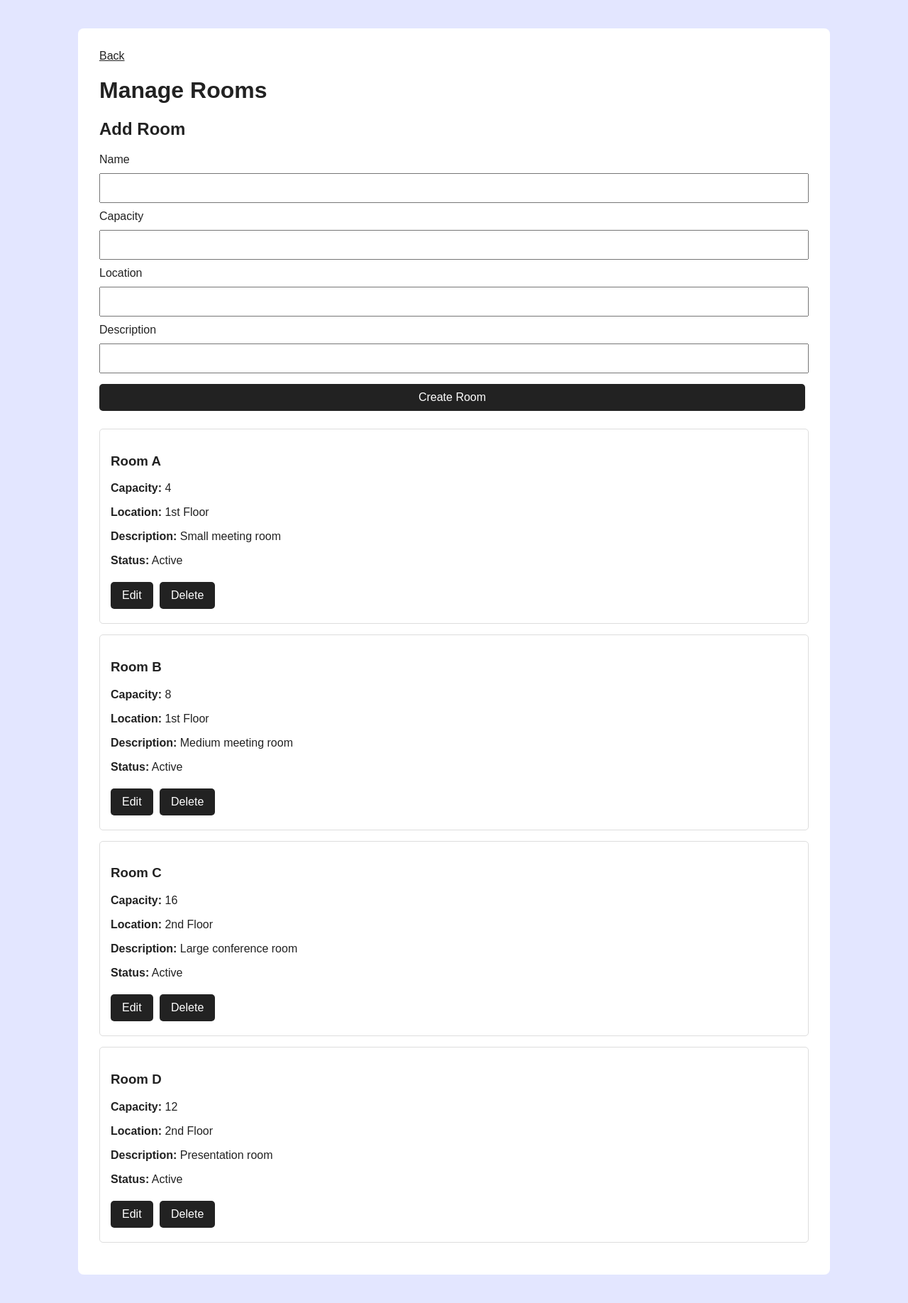
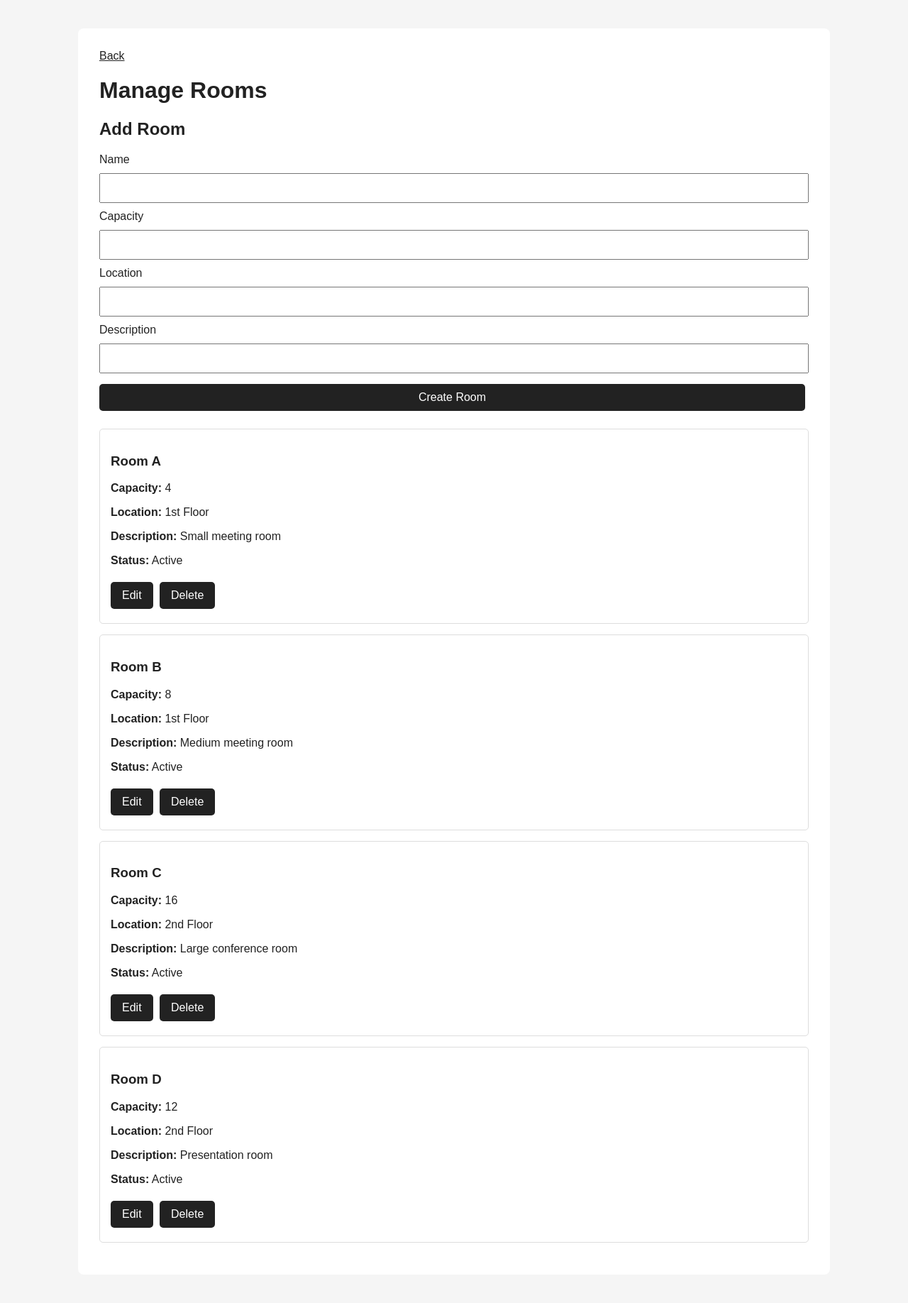
Before and after one commit to mohammadalshikh/meeting-scheduler, a Flask app: page /admin/rooms in a window 1280 px wide. Shown: the whole page at 71% size. Run offline with Flask 3, Linux system fonts and the light colour scheme; the visitor is signed in with stand-in values (Sample User, id 1); data comes from the database, SQL or seed files in the repository.

Commit message:
Restore background color to #f5f5f5

```diff
--- a/static/css/style.css
+++ b/static/css/style.css
@@ -1,8 +1,7 @@
 body {
     margin: 0;
     font-family: Arial, sans-serif;
-    /* background: #f5f5f5; */
-    background: #e3e6ff;
+    background: #f5f5f5;
     color: #222;
 }
 
```
